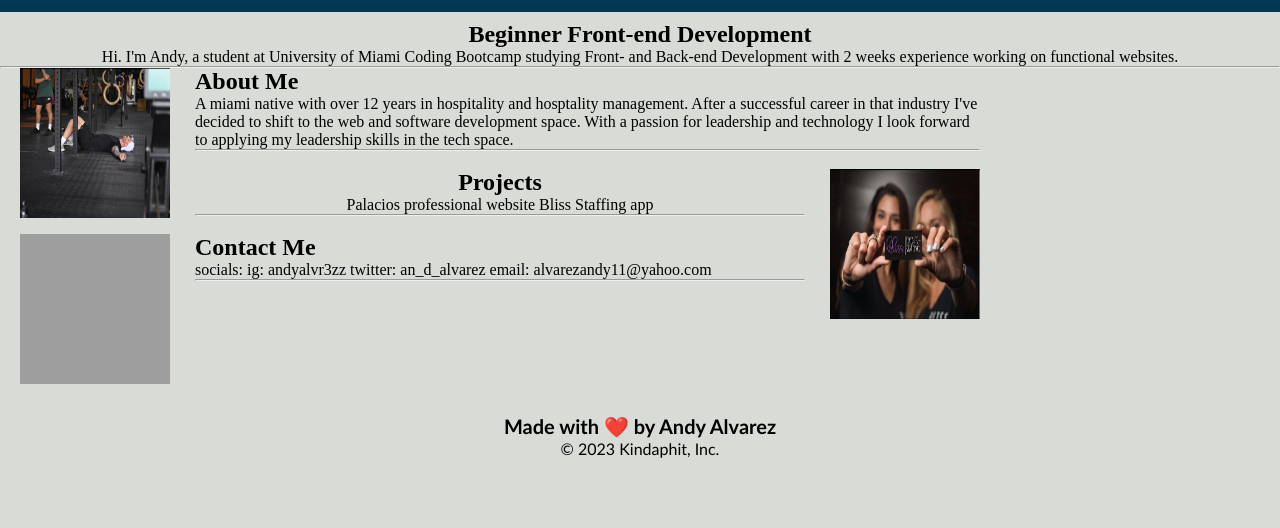
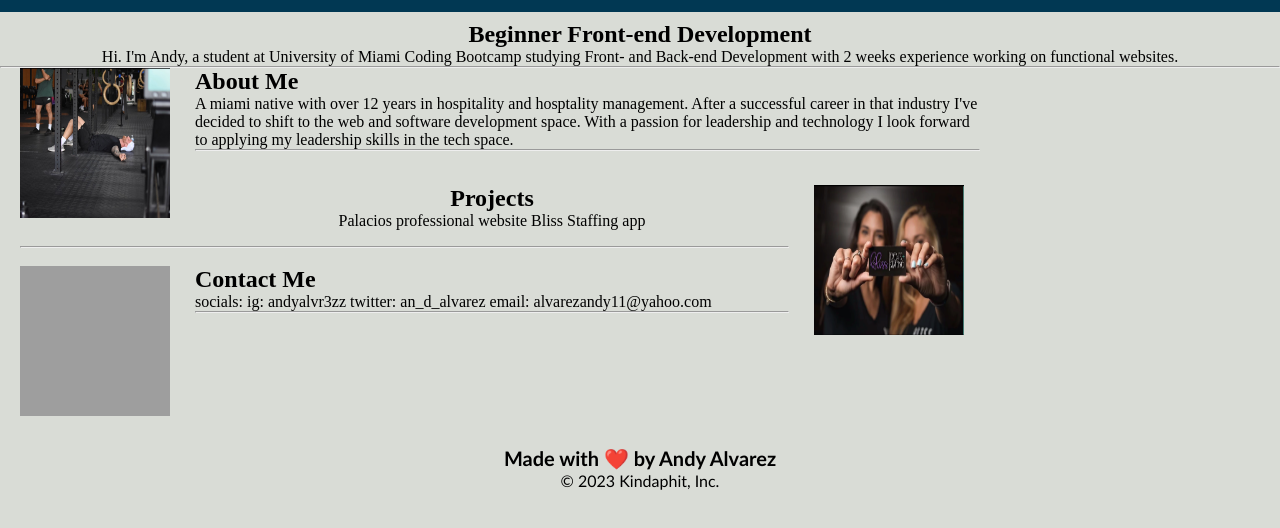
Before and after one commit to andyalvarez11/Challenge2, a plain HTML site: page index.html in a window 1280 px wide. Shown: the part 84-612 px from the top of the page. Drawn offline with Linux system fonts and the light colour scheme; grey boxes are pictures that could not be loaded.

Commit message:
updated index

```diff
--- a/assets/css/style.css
+++ b/assets/css/style.css
@@ -120,3 +120,7 @@ p {
 .footer h2 {
     font-size: 20px;
 }
+
+#sec1 {
+    padding: 16px;
+}
--- a/index.html
+++ b/index.html
@@ -45,6 +45,7 @@
             <hr>
         </div>
         <br>
+        <div class="container" id="sec1">
             <div class="projects" id="projects">
                 <img src="./assets/images/Bliss.png" class="float-right" />
                 <h2>Projects</h2>
@@ -52,6 +53,7 @@
                     Palacios professional website
                     Bliss Staffing app
                 </p>
+            </div>
         </div>
             <div>
             <hr>
```
Lines whose indentation alone changed are shown as unchanged.
